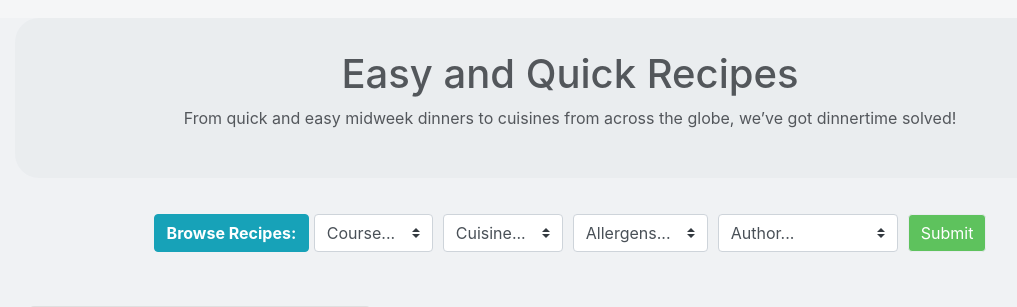
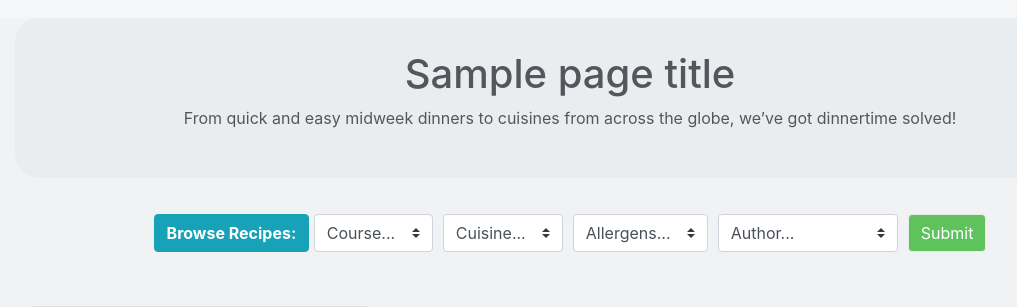
Before and after one commit to Luciano-Lima/myCookbook, a Flask app: template templates/recipes.html in a window 1280 px wide. Shown: the part 46-353 px from the top of the page, without its empty margins (70-1087 px from the left). Run offline with Flask 2, Linux system fonts and the light colour scheme; the template is opened without the code that fills it: most values are stand-ins (such as "Sample title", 1, 10 or a date in 2020); grey boxes marked "Sample" are stand-in pictures; some libraries are stand-ins or nearby versions.

```diff
--- a/templates/recipes.html
+++ b/templates/recipes.html
@@ -1,7 +1,7 @@
 {% extends 'base.html' %} {% block content %}
 <div class="container">
     <div class="jumbotron text-center">
-        <h1>Easy and Quick Recipes</h1>
+        <h1>{{ page_title }}</h1>
         <p>From quick and easy midweek dinners to cuisines from across the globe, we’ve got dinnertime solved!</p>
     </div>
     <!--Filtering the recipes form returning to the same page-->
@@ -72,7 +72,8 @@
                         <p>{{ rec.description }}</p>
                     </div>
                     <div class="card-title text-center text-muted">
-                        <span>By {{ rec.author }}</span>
+
+                        <span class="rec-info">By:</span><span class="rec-info-desc">{{ rec.author }}</span>
                     </div>
                 </div>
             </div>
```
